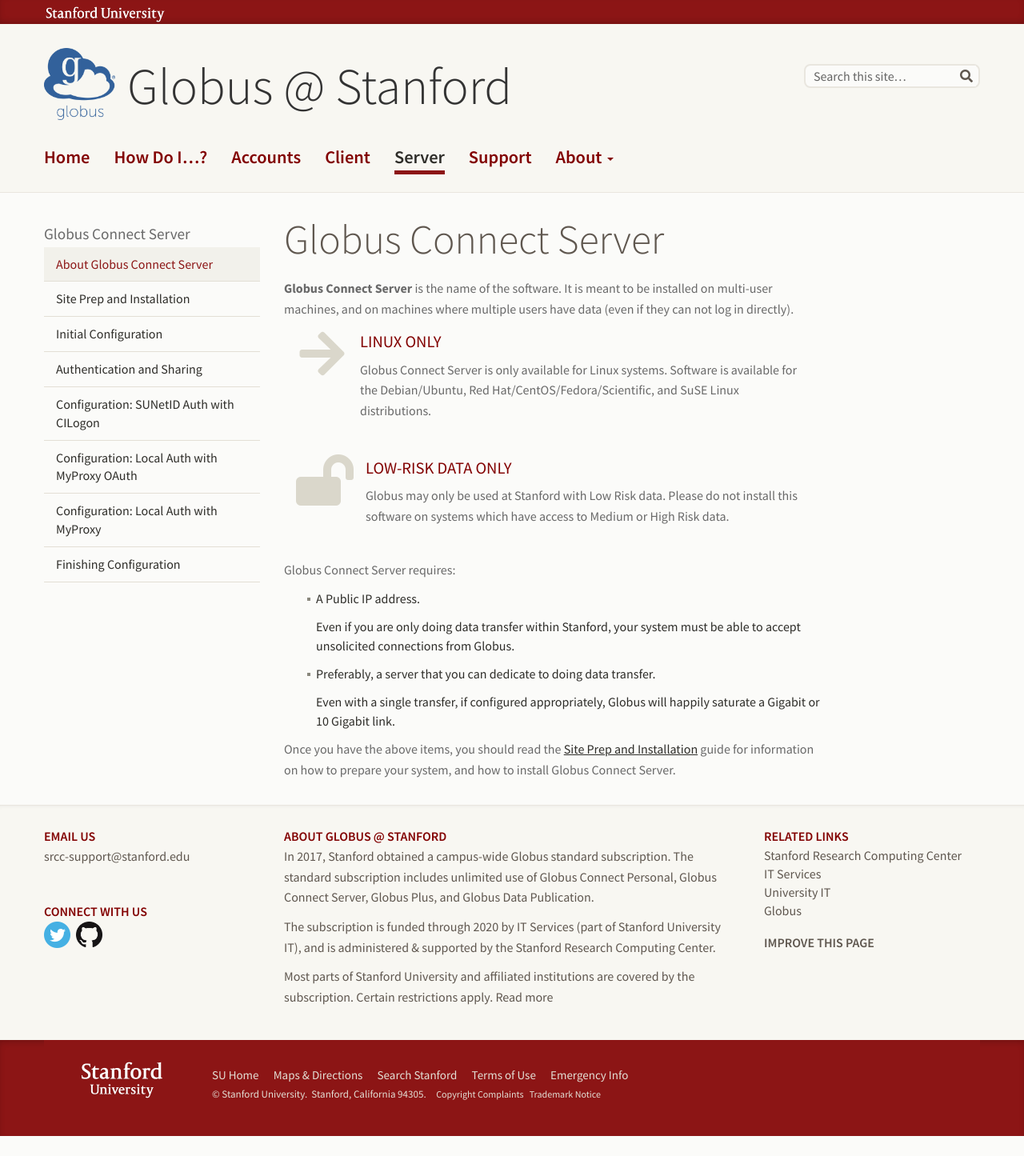
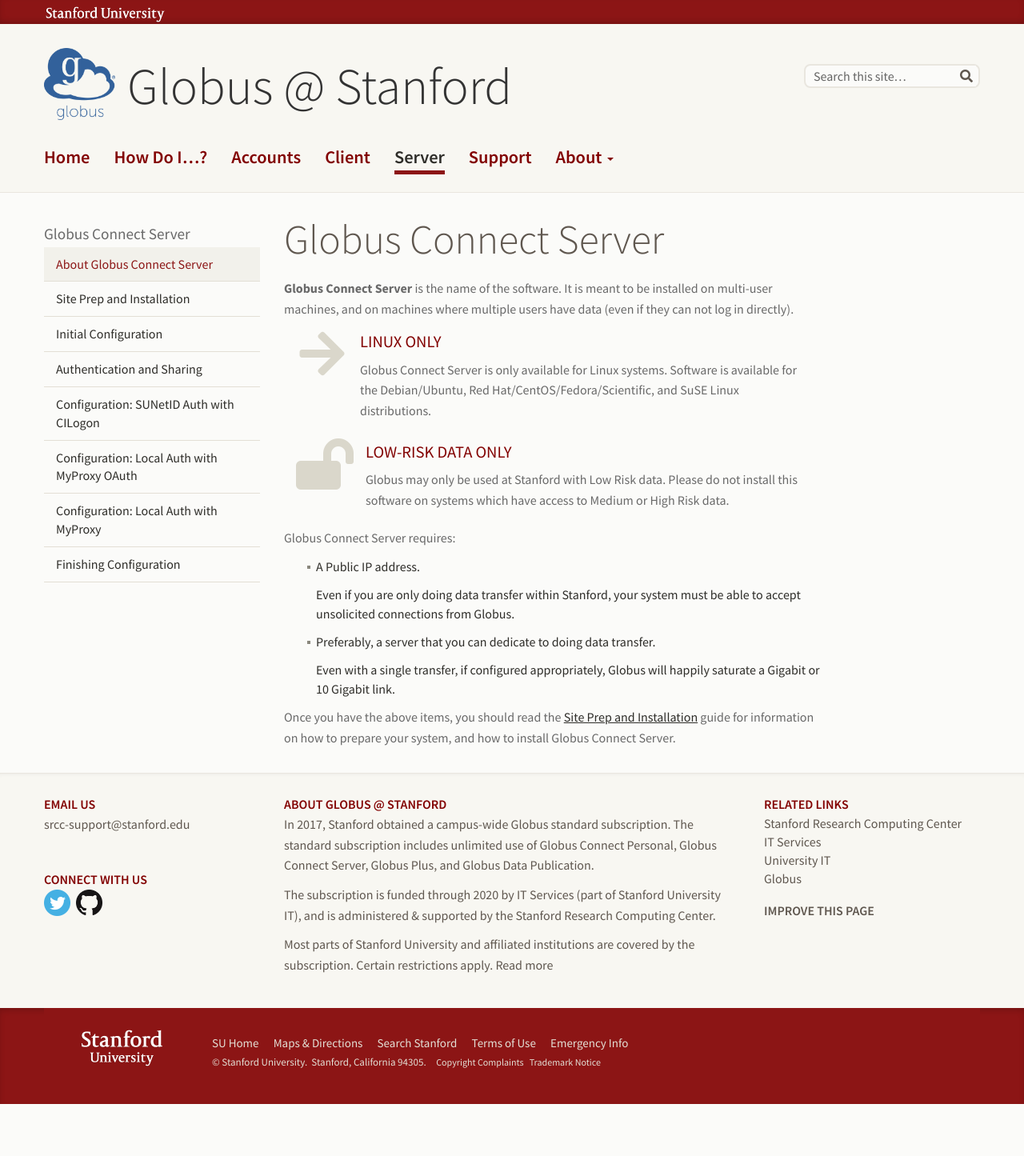
Before and after one commit to stanford-rc/globus.stanford.edu, a Jekyll site: the page built from server.md, in a window 1280 px wide. Shown: the whole page at 80% size. Built offline with Jekyll 4.4.1, drawn with Linux system fonts in a browser that asks for light colours; nearby versions of some CDN libraries; after the commit the page ends 1405 px from its top, so only the background shows below that.

Commit message:
Shrink info-box bottom margin
The bottom margin of the info-box was so big, it created awkward empty space
below each one.  This reduces the bottom margin to a third of what it was (from
30px to 10px).

Closes #9

```diff
--- a/assets/lagunita/css/base.css
+++ b/assets/lagunita/css/base.css
@@ -193,7 +193,7 @@ input:-ms-input-placeholder {
   height: auto;
 }
 .info-box {
-  margin: 0 15px 30px;
+  margin: 0px 15px 10px;
   display: table;
 }
 .info-box .icon-container,
```
